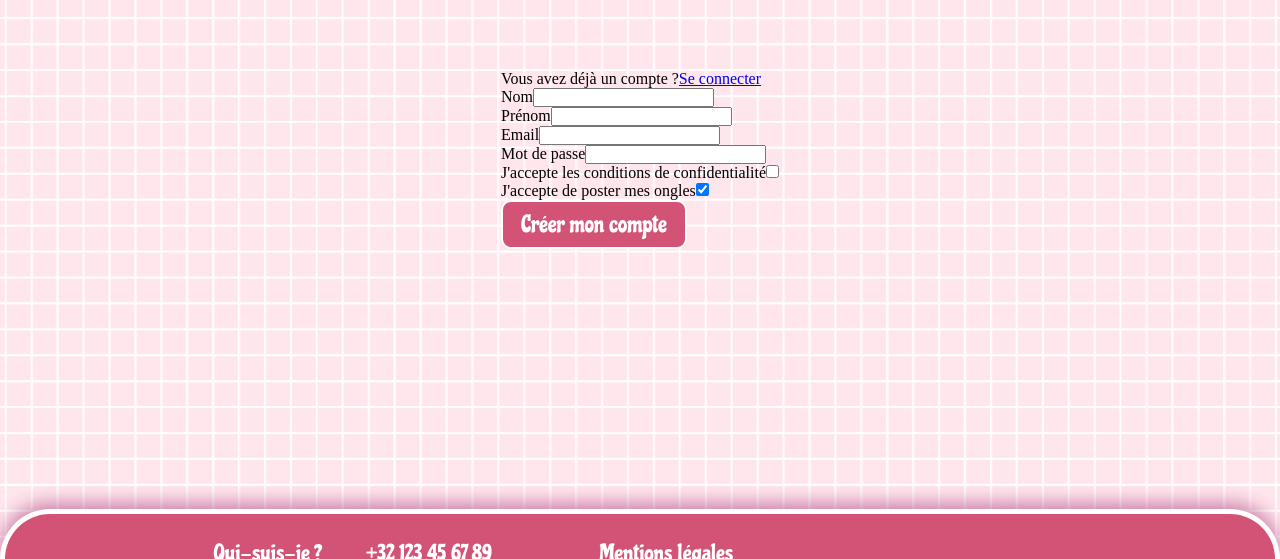
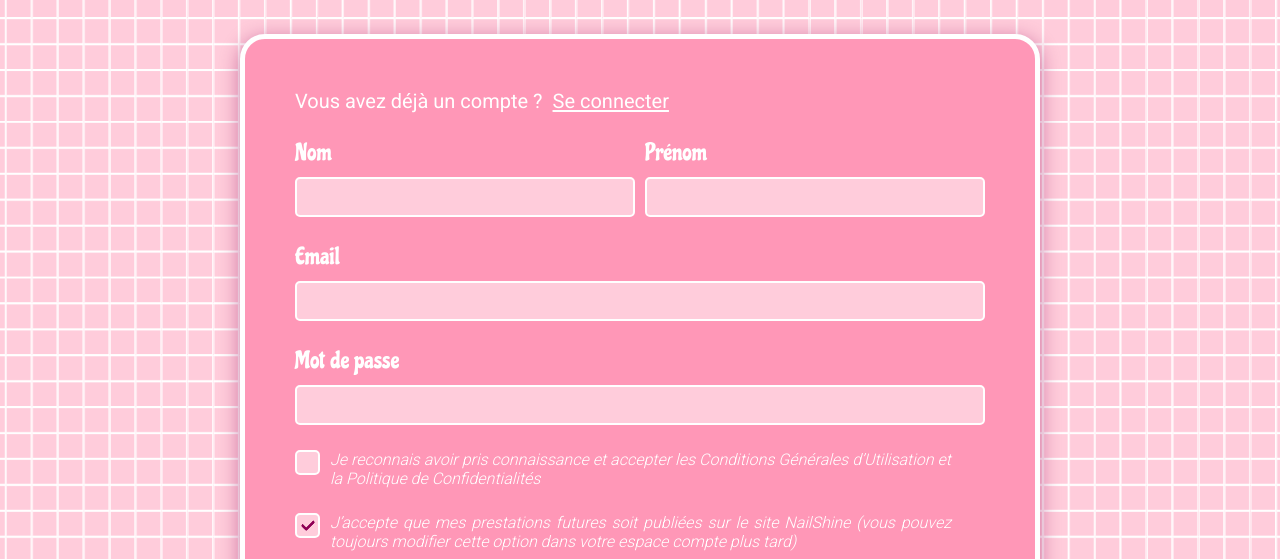
Before and after one commit to SacreOphelie/NailShine, a Next.js app: page /creer-mon-compte in a window 1280 px wide. Shown: the part 241-800 px from the top of the page. Built offline with nearby package versions, Linux system fonts and the light colour scheme; no server answers.

Commit message:
style du formulaire de création de compte

```diff
--- a/package.json
+++ b/package.json
@@ -9,8 +9,13 @@
     "lint": "eslint"
   },
   "dependencies": {
+    "@fortawesome/fontawesome-svg-core": "^7.2.0",
+    "@fortawesome/free-brands-svg-icons": "^7.2.0",
+    "@fortawesome/free-solid-svg-icons": "^7.2.0",
+    "@fortawesome/react-fontawesome": "^3.3.1",
     "@supabase/ssr": "^0.10.3",
     "@supabase/supabase-js": "^2.106.2",
+    "lucide-react": "^1.17.0",
     "next": "16.2.6",
     "react": "19.2.4",
     "react-dom": "19.2.4",
--- a/src/app/creer-mon-compte/page.jsx
+++ b/src/app/creer-mon-compte/page.jsx
@@ -8,6 +8,7 @@ import { useRouter } from 'next/navigation';
 import Input from '@/components/Forms/Input';
 import Button from '@/components/Button';
 import { checkString, checkEmail, checkMdp } from '@/config/validation';
+import { TriangleAlert } from 'lucide-react';
 
 export default function PageCreateAccount() {
 
@@ -115,24 +116,35 @@ export default function PageCreateAccount() {
         <>
             <div className="slide" id="create-account">
                 <div className="box-connexion">
-                    <p>Vous avez déjà un compte ?
-                        <Link href="/se-connecter">Se connecter</Link>
-                    </p>
+                    <div className="no-compte">
+                        <p>Vous avez déjà un compte ?</p>
+                        <Link href="/se-connecter" className="underline">Se connecter</Link>
+                    </div>
                     <form onSubmit={handleRegister}>
                         {erreur.general && <p className="error">{erreur.general}</p>}
                         <div className="group-input">
-                            <Input label="Nom" type="text" value={nom} onChange={(e) => setNom(e.target.value)} />
-                            {erreur.nom && <span className="error-message">{erreur.nom}</span>}
-                            <Input label="Prénom" type="text" value={prenom} onChange={(e) => setPrenom(e.target.value)} />
-                            {erreur.prenom && <span className="error-message">{erreur.prenom}</span>}
+                            <div>
+                                <Input label="Nom" type="text" value={nom} onChange={(e) => setNom(e.target.value)} error={!!erreur.nom} />
+                                {erreur.nom && <div className="error-message"><TriangleAlert size={20}/>{erreur.nom}</div>}
+                            </div>
+                            <div>
+                                <Input label="Prénom" type="text" value={prenom} onChange={(e) => setPrenom(e.target.value)} error={!!erreur.prenom} />
+                                {erreur.prenom && <div className="error-message"><TriangleAlert size={20}/>{erreur.prenom}</div>}
+                            </div>
                         </div>
-                        <Input label="Email" type="email" value={email} onChange={(e) => setEmail(e.target.value)} />
-                        {erreur.email && <span className="error-message">{erreur.email}</span>}
-                        <Input label="Mot de passe" type="password" value={password} onChange={(e) => setPassword(e.target.value)} />
-                        {erreur.password && <span className="error-message">{erreur.password}</span>}
-                        <Input label="J'accepte les conditions de confidentialité" type="checkbox" value={reglement} onChange={(e) => setReglement(e.target.checked)} />
-                        {erreur.reglement && <span className="error-message">{erreur.reglement}</span>}
-                        <Input label="J'accepte de poster mes ongles" type="checkbox" checked={consentement} onChange={(e) => setConsentement(e.target.checked)}  />
+                        <div>
+                            <Input label="Email" type="email" value={email} onChange={(e) => setEmail(e.target.value)} error={!!erreur.email} />
+                            {erreur.email && <div className="error-message"><TriangleAlert size={20}/>{erreur.email}</div>}
+                        </div>
+                        <div>
+                            <Input label="Mot de passe" type="password" value={password} onChange={(e) => setPassword(e.target.value)} error={!!erreur.password} />
+                            {erreur.password && <div className="error-message"><TriangleAlert size={20}/>{erreur.password}</div>}
+                        </div>
+                        <div>
+                            <Input label="Je reconnais avoir pris connaissance et accepter les Conditions Générales d’Utilisation et la Politique de Confidentialités" type="checkbox" value={reglement} onChange={(e) => setReglement(e.target.checked)} error={!!erreur.reglement} />
+                            {erreur.reglement && <div className="error-message"><TriangleAlert size={20}/>{erreur.reglement}</div>}
+                        </div>
+                        <Input label="J’accepte que mes prestations futures soit publiées sur le site NailShine (vous pouvez toujours modifier cette option dans votre espace compte plus tard)" type="checkbox" checked={consentement} onChange={(e) => setConsentement(e.target.checked)}  />
                         <div className="btn-crea">
                             <Button text="Créer mon compte"/>
                         </div>
--- a/src/app/se-connecter/page.jsx
+++ b/src/app/se-connecter/page.jsx
@@ -76,9 +76,9 @@ export default function PageConnexion() {
                     </p>
                     <form onSubmit={handleLogin}>
                         {erreur.general && <p className="error">{erreur.general}</p>}
-                        <Input label="Email" type="email" value={email} onChange={(e) => setEmail(e.target.value)}  />
+                        <Input label="Email" type="email" value={email} onChange={(e) => setEmail(e.target.value)} error={!!erreur.email} />
                         {erreur.email && <span className="error-message">{erreur.email}</span>}
-                        <Input label="Mot de passe" type="password" value={password} onChange={(e) => setPassword(e.target.value)}  />
+                        <Input label="Mot de passe" type="password" value={password} onChange={(e) => setPassword(e.target.value)} error={!!erreur.password} />
                         {erreur.password && <span className="error-message">{erreur.password}</span>}
                         <div className="btn-crea">
                             <Button text="Se connecter"/>
--- a/src/components/Forms/Input.jsx
+++ b/src/components/Forms/Input.jsx
@@ -1,9 +1,16 @@
-export default function Input({label, type, value, checked, onChange, ...props})
+export default function Input({label, type, value, checked, onChange, error = false, ...props})
 {
     return(
         <div className="form-group">
             <label>{label}</label>
-            <input type={type} value={value} checked={checked} onChange={onChange} {...props} />
+            <input
+                type={type}
+                value={value}
+                checked={checked}
+                onChange={onChange}
+                className={error ? "input-error" : ""}
+                {...props}
+            />
         </div>
     )
 }
--- a/src/styles/_variables.scss
+++ b/src/styles/_variables.scss
@@ -11,6 +11,11 @@
 @font-face {
     font-family: 'Roboto';
     src: url('/typo/Roboto-Regular.ttf') format('truetype');
+}
+@font-face {
+    font-family: 'Roboto';
+    src: url('/typo/Roboto-Light.ttf') format('truetype');
+    font-weight: 300;
 }
 
 @mixin titre($taille: 100px, $color: $text-darker, $align: left) {
@@ -47,10 +52,11 @@
     }
 }
 
-@mixin text($taille: 20px, $epaisseur: normal, $color: $text-darker, $align: justify) {
+@mixin text($taille: 20px, $epaisseur: normal, $color: $text-darker, $align: justify,$style: normal) {
   font-family: 'Roboto', sans-serif;
   font-size: $taille;
   font-weight: $epaisseur;
+  font-style: $style;
   text-decoration:none;
   color: $color;
   text-align: $align;
@@ -115,6 +121,7 @@ $bg-image: url('../../public/images/fonds/fond_homepage.png');
 @mixin border($color: $color-white, $width : 5px){
     border: $width solid $color;
 }
+$border-radius-min: 5px;
 $border-radius-small: 10px;
 $border-radius-medium: 15px;
 $border-radius-large: 25px;
@@ -131,6 +138,7 @@ $padding-large:50px;
 $padding-xlarge:100px;
 $padding-top:275px;
 $padding-bottom:200px;
+$padding-input:5px 15px;
 
 $margin-small:25px;
 $margin-medium:50px;
--- a/src/styles/connexion.scss
+++ b/src/styles/connexion.scss
@@ -1,7 +1,56 @@
 // Page création de compte
 #create-account, #connexion {
     display: flex;
+    padding-top:$padding-top;
+    padding-bottom:$padding-bottom;
     justify-content: center;
-    align-items: center;
+    height:fit-content;
+    background-image:$bg-image;
+    background-attachment:fixed;
+
+    .box-connexion{
+        display:flex;
+        flex-direction:column;
+        max-width:1400px;
+        width:800px;
+        background-color:$color-middle;
+        padding:$padding-large;
+        gap:$gap-medium;
+        border-radius:$border-radius-large;
+        @include border;
+        @include shadow;
+        .no-compte{
+            display:flex;
+            gap:$gap-small;
+            p,a{
+                @include text($color:$text-white);
+            }
+        }
+        form{
+            display:flex;
+            flex-direction:column;
+            gap:$gap-medium;
+            .error-message{
+                @include text($color:$text-darker,$taille:14px);
+                margin-top:$gap-small;
+                display:flex;
+                align-items:center;
+                gap:$gap-small;
+            }
+            .group-input{
+                display:flex;
+                gap:$gap-small;
+                justify-content: space-between;
+                div{
+                    width:100%;
+                }
+            }
+            .btn-crea{
+                width:100%;
+                display:flex;
+                justify-content: flex-end;
+            }
+        }
+    }
 
 }
--- a/src/styles/footer.scss
+++ b/src/styles/footer.scss
@@ -8,6 +8,8 @@ footer{
     border-top-right-radius:$border-radius-max;
     border-bottom:0;
     margin-top:-50px;
+    z-index:1000;
+    position:relative;
     .container-footer{
         padding: $padding-medium 0;
         display:flex;
--- a/src/styles/home.scss
+++ b/src/styles/home.scss
@@ -16,6 +16,7 @@ h2{
     padding-top:$padding-top;
     padding-bottom:100px;
     min-height:fit-content;
+
     .container{
         flex-direction:row;
         height:fit-content;
--- a/src/styles/style.scss
+++ b/src/styles/style.scss
@@ -13,6 +13,8 @@ body{
     background-attachment:fixed;
 
 }
+
+// Style slide + container \\
 .slide{
     width:100%;
     min-height:100vh;
@@ -28,6 +30,8 @@ body{
     }
 }
 
+// Style général du logo
+
 .link-logo{
     width:100px;
     height:70px;
@@ -41,6 +45,8 @@ body{
         }
     }
 }
+
+// Style général du button
 
 .button{
     display: inline-block;
@@ -74,7 +80,114 @@ body{
     }
 }
 
+// Style général des illustrations
 .illu{
     position:absolute;
     z-index: $index-high;;
 }
+
+// Texte surligner
+.underline{
+    text-decoration:underline !important;
+    text-underline-offset:2px;
+}
+
+
+// Style général du formulaire
+
+.form-group{
+    width:100%;
+    display:flex;
+    flex-direction:column;
+    gap:$gap-small;
+    flex-wrap:wrap;
+    label{
+        @include text-chicle($taille:24px)
+    }
+    &:has(input[type="checkbox"]) {
+        flex-direction: row-reverse;
+        justify-content: flex-end;
+        flex-wrap: nowrap;
+        label{
+            @include text($color:$text-white,$epaisseur:300,$style:italic,$taille:16px);
+            width:90%;
+        }
+    }
+    input{
+        height:40px;
+        padding:$padding-input;
+        @include text-chicle($color:$text-darker);
+        background-color:$color-light;
+        @include border($width: 2px);
+        border-radius:$border-radius-min;
+        // Supprimer les apparences par défaut des champs de formulaire
+        -webkit-appearance:none;
+        appearance:none;
+        &:focus-visible, &:focus{
+            border-color:$color-darker;
+            outline:none;
+        }
+        &:-webkit-autofill,
+        &:-webkit-autofill:hover,
+        &:-webkit-autofill:focus{
+            background-color:$color-light;
+            -webkit-text-fill-color:$text-darker;
+            box-shadow: 0 0 0px 1000px $color-light inset;
+        }
+        &.input-error{
+            border-color:$color-darker;
+        }
+        &[type="checkbox"]
+        {
+            &:focus-visible, &:focus{
+                border-color:$color-white;
+            }
+            cursor:pointer;
+            appearance:none;
+            -webkit-appearance:none;
+            height:25px;
+            width:25px;
+            padding:0;
+            overflow:hidden;
+            position:relative;
+            &::before{
+                content:"";
+                position:absolute;
+                width:100%;
+                height:100%;
+                background-color:$color-light;
+                border-radius:$border-radius-min;
+                z-index: $index-medium;
+                transform:translateX(0px);
+            }
+            &:checked{
+                position:relative;
+                &:before{
+                    animation: dessin 0.5s ease-out forwards;
+                }
+                position:relative;
+                &::after {
+                    content: "";
+                    position: absolute;
+                    top: 45%;
+                    left: 50%;
+                    transform: translate(-50%, -50%) rotate(45deg);
+                    width: 5px;
+                    height: 10px;
+                    @include border($color:$color-darker);
+                    border-width: 0 3px 3px 0;
+                    border-radius: 2px;
+                }
+            }
+            @keyframes dessin{
+                0%{
+                    transform:translateX(0px)
+                }
+                100%{
+                    transform:translateX(25px)
+                }
+            }
+        }
+
+    }
+}
```
Also changed, not shown: public/typo/Roboto-Light.ttf (added), 1 other file (tests, documents, lock files or other folders).
